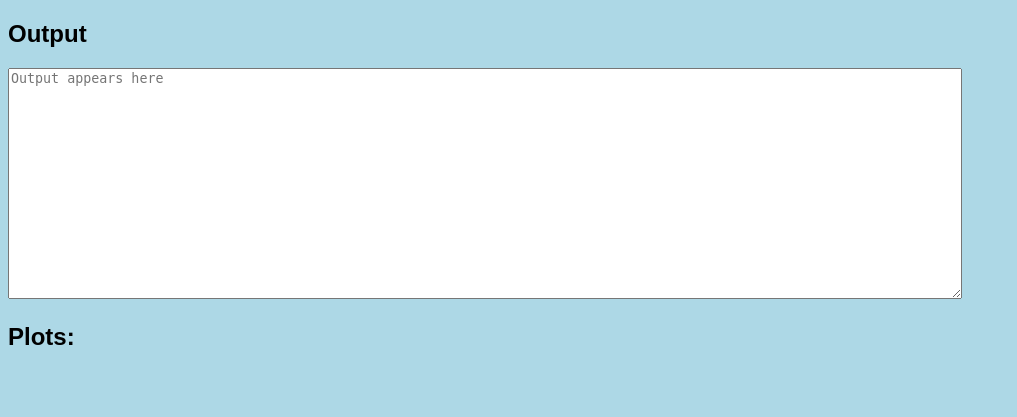
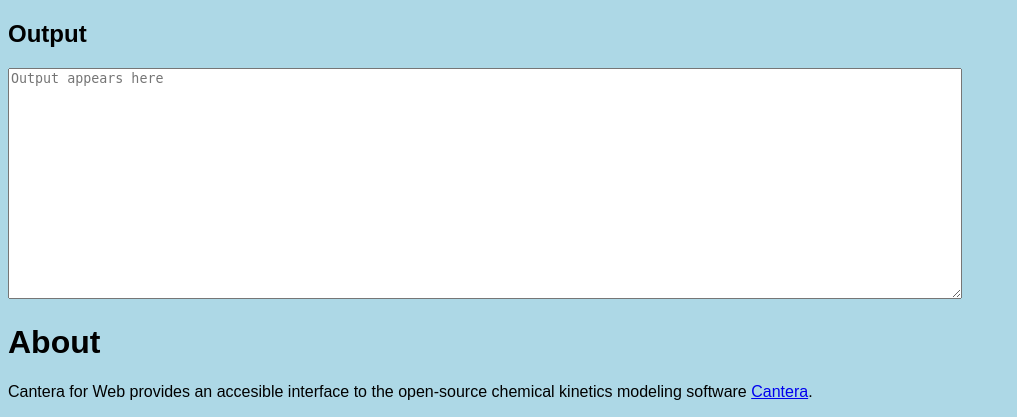
Before and after one commit to joeycastaneda/Cantera4Web, a Flask app: page / in a window 1280 px wide. Shown: the part 438-855 px from the top of the page, without its empty margins (0-1017 px from the left). Before the commit the page ends 783 px from the top, so only its background shows below. Run offline with Flask 2, Linux system fonts and the light colour scheme; some web fonts are replaced.

Commit message:
Added About section, Removed Plots header

```diff
--- a/app/templates/home.html
+++ b/app/templates/home.html
@@ -23,9 +23,10 @@
     <p>
     <textarea id="output" placeholder="Output appears here" rows="15" ></textarea>
    </p>
-   <div id="plot_text">
-       <h2> Plots: </h2>
-   </div>
    <div id="plot_img"> </div>
+   <h1> About </h1>
+   <p> Cantera for Web provides an accesible interface to the open-source chemical kinetics modeling software
+       <a target="_blank" href="http://www.cantera.org/docs/sphinx/html/index.html">Cantera</a>.
+
 </body>
 </html>
```
